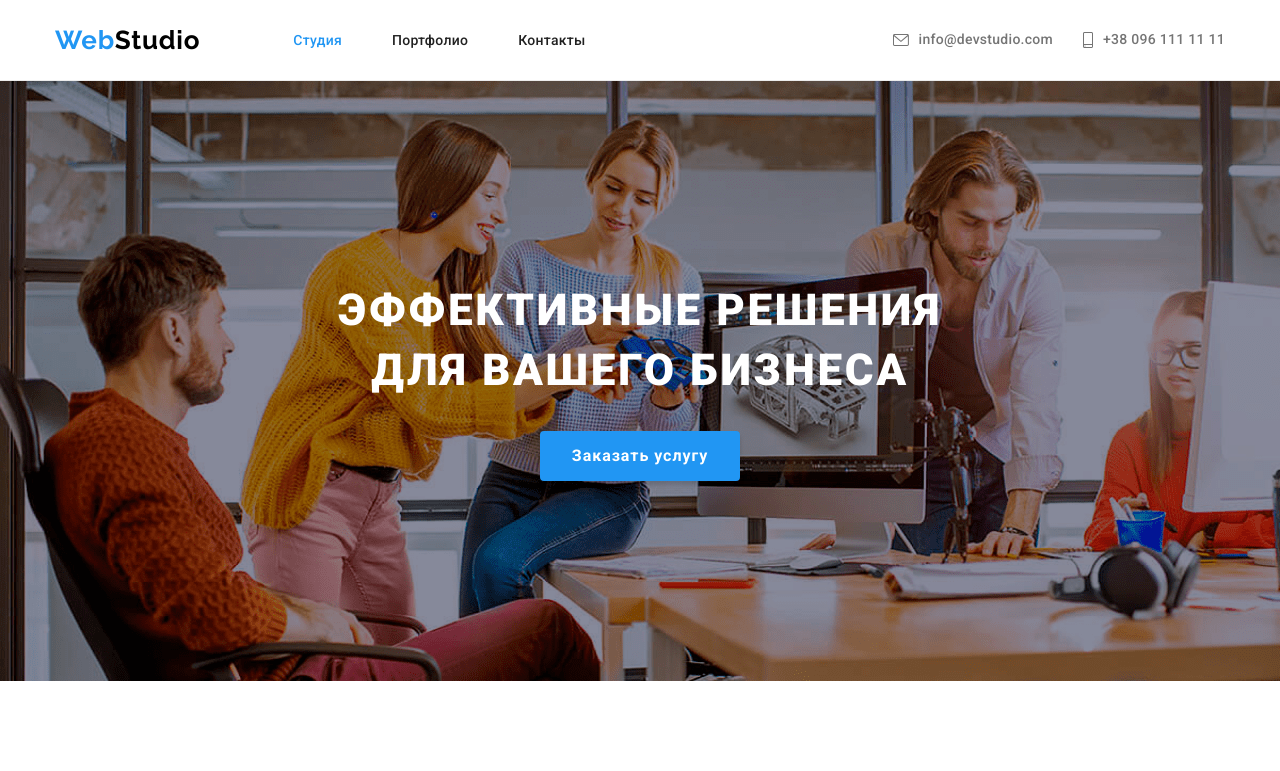
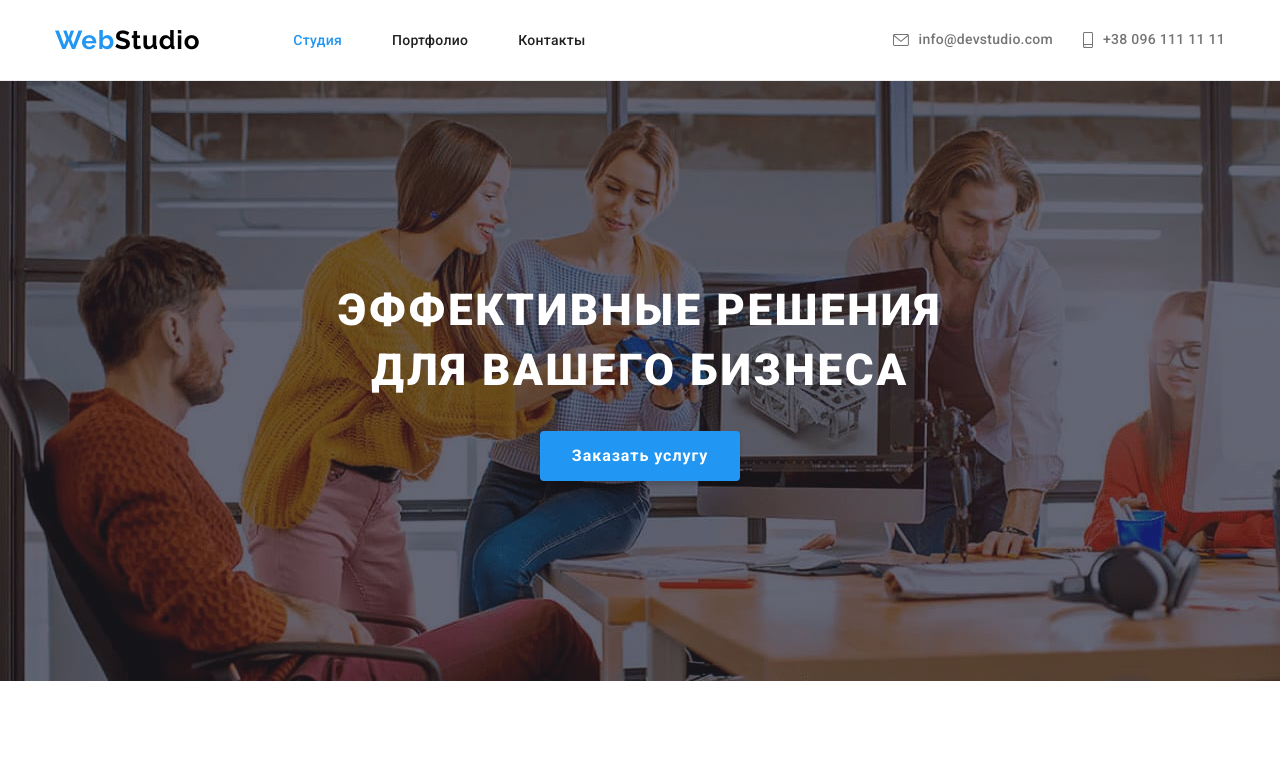
Before and after one commit to TkachenkoDmytr0/-goit-markup-hw-04, a plain HTML site: page index.html in a window 1280 px wide. Shown: the top 771 px of the page. Drawn offline with nearby package versions, Linux system fonts and the light colour scheme.

Commit message:
Update styles.css

```diff
--- a/css/styles.css
+++ b/css/styles.css
@@ -191,7 +191,7 @@ img {
 ============================
  */
 .hero {
-    background-image: url(../images/backgroundheader/headerbg.png), linear-gradient(to right, rgba(47, 48, 58, 0.4), rgba(47, 48, 58, 0.4));
+    background-image: linear-gradient(to right, rgba(47, 48, 58, 0.4), rgba(47, 48, 58, 0.4)), url(../images/backgroundheader/img.jpg);
     background-repeat: no-repeat;
     background-color: var(--hero-background-cl);
     background-size: cover;
```
